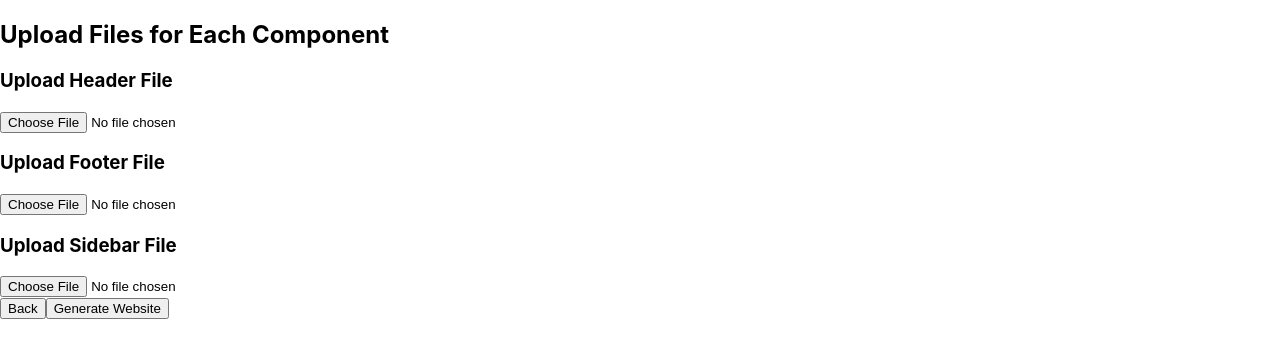
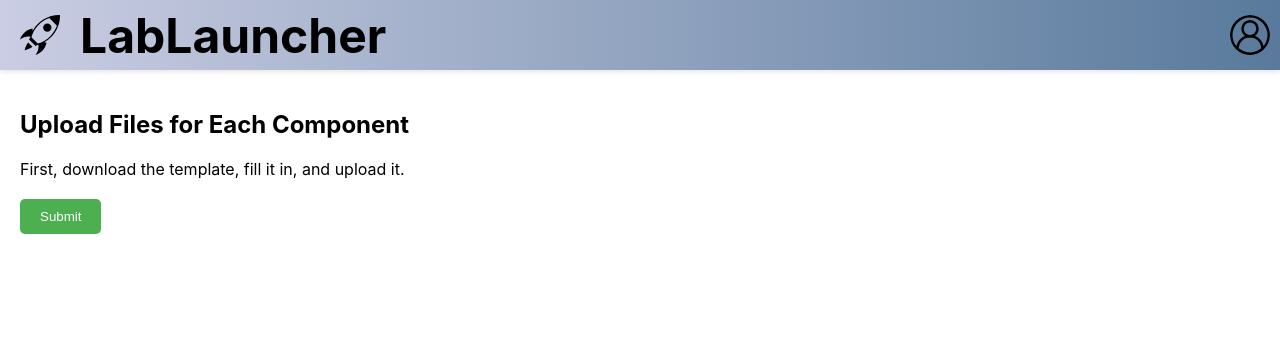
Before and after one commit to assayagt/Lab-Site-Generator, a React (Create React App) app in the folder Frontend/lab-gen/: page /upload-files in a window 1280 px wide. Shown: the top 358 px of the page. Built offline with nearby package versions, Linux system fonts and the light colour scheme.

Commit message:
added upload files

```diff
--- a/Frontend/lab-gen/src/App.js
+++ b/Frontend/lab-gen/src/App.js
@@ -14,7 +14,6 @@ function App() {
        <WebsiteProvider>
        <Router>
             <Routes>
-              {/* Use the new "Routes" component for defining your routes */}
               <Route path="/" element={<WelcomePage/>} />
               <Route
                 path="/choose-components"
--- a/Frontend/lab-gen/src/pages/Generate/ChooseComponentsPage/ChooseComponentsPage.jsx
+++ b/Frontend/lab-gen/src/pages/Generate/ChooseComponentsPage/ChooseComponentsPage.jsx
@@ -13,6 +13,8 @@ const ChooseComponentsPage = () => {
   const [template, setTemplate] = useState(websiteData.template || '');
   const [domain, setDomain] = useState(websiteData.domain || '');
   const [websiteName, setWebsiteName] = useState(websiteData.websiteName || '');
+  const [savedDomainName, setSaveDomainName] = useState(false || websiteData.domain);
+
 
   const handleComponentChange = (component) => {
     setComponents(prevComponents =>
@@ -24,6 +26,7 @@ const ChooseComponentsPage = () => {
 
   const handleSaveNameAndDomain = () => {
     setWebsite({ ...websiteData, domain, websiteName });
+    setSaveDomainName(true);
   };
 
   const handleTemplateClick = (templateName) => {
@@ -36,10 +39,12 @@ const ChooseComponentsPage = () => {
 
   const handleDomainChange = (event) => {
     setDomain(event.target.value);
+    setSaveDomainName(false);
   };
 
   const handleNameChange = (event) => {
     setWebsiteName(event.target.value);
+    setSaveDomainName(false);
   };
 
   const handleSaveComponents = () => {
@@ -61,7 +66,7 @@ const ChooseComponentsPage = () => {
     navigate('/upload-files');
   };
 
-  const isDomainAndNameValid = domain && websiteName;
+  const isDomainAndNameValid = domain && websiteName &&savedDomainName;
 
   return (
     <div>
--- /dev/null
+++ b/Frontend/lab-gen/src/pages/Generate/UploadFilesPage/UploadFilesPage.css
@@ -0,0 +1,42 @@
+.upload_files_main {
+    padding: 20px;
+  }
+
+  .file-upload-section {
+    margin-bottom: 20px;
+  }
+
+  input[type="file"] {
+    margin-top: 10px;
+    padding: 5px;
+  }
+
+  button {
+    background-color: #4CAF50;
+    color: white;
+    border: none;
+    padding: 10px 20px;
+    border-radius: 5px;
+    cursor: pointer;
+  }
+
+  button:hover {
+    background-color: #45a049;
+  }
+
+  button:disabled {
+    background-color: #ccc;
+  }
+
+  strong {
+    font-size: 16px;
+  }
+
+  p {
+    color: green;
+    font-weight: bold;
+  }
+
+  button {
+    margin-top: 20px;
+  }
--- a/Frontend/lab-gen/src/pages/Generate/UploadFilesPage/UploadFilesPage.jsx
+++ b/Frontend/lab-gen/src/pages/Generate/UploadFilesPage/UploadFilesPage.jsx
@@ -1,41 +1,100 @@
 import React, { useState } from 'react';
-import { useNavigate } from 'react-router-dom'; // Import useNavigate instead of useHistory
+import { useNavigate } from 'react-router-dom';
+import Header from '../../../components/Header/Header';
+import { useWebsite } from '../../../Context/WebsiteContext';
+import './UploadFilesPage.css';
 
 const UploadFilesPage = () => {
-  const [files, setFiles] = useState({});
-  const navigate = useNavigate(); // Use useNavigate hook
+  const navigate = useNavigate();
+  const { websiteData, setWebsite } = useWebsite();
+  const [formData, setFormData] = useState({
+    domain: websiteData.domain || '',
+    websiteName: websiteData.websiteName || '',
+    components: websiteData.components || [],
+    files: {},
+    aboutUsContent: '',  // For About Us content
+    contactUsContent: '',  // For Contact Us content
+  });
+
+  const handleInputChange = (e) => {
+    const { name, value } = e.target;
+    setFormData((prev) => ({
+      ...prev,
+      [name]: value,
+    }));
+  };
 
   const handleFileChange = (e, component) => {
     const file = e.target.files[0];
-    setFiles((prev) => ({ ...prev, [component]: file }));
+    if (file) {
+      setFormData((prev) => ({
+        ...prev,
+        files: {
+          ...prev.files,
+          [component]: file,
+        },
+      }));
+    }
   };
 
-  const handleGenerateClick = () => {
-    if (Object.keys(files).length === 0) {
+  const handleDownload = (component) => {
+    const link = document.createElement('a');
+    link.href = `/path/to/template/${component}-template.xlsx`; // Modify as needed
+    link.download = `${component}-template.xlsx`;
+    link.click();
+  };
+
+  const handleSubmit = () => {
+    if (Object.keys(formData.files).length === 0) {
       alert('Please upload all required files!');
       return;
     }
-    navigate('/generate-website'); // Use navigate to go to the next page
-  };
 
-  const handleBack = () => {
-    navigate('/choose-components'); // Use navigate to go back
+    // If all files are uploaded, you can save the data and navigate
+    setWebsite({ ...formData });  // Save the form data
+    alert('Website data saved successfully!');
+    navigate('/some-other-page');
   };
 
   return (
     <div>
+      <Header title="LabLauncher" />
+      <div className="upload_files_main">
         <h2>Upload Files for Each Component</h2>
-      {['Header', 'Footer', 'Sidebar'].map((component) => (
-        <div key={component}>
-          <h3>Upload {component} File</h3>
+        <div>First, download the template, fill it in, and upload it.</div>
+
+        {websiteData.components.map((component) => (
+          <div key={component} className="file-upload-section">
+            <div>
+              <strong>{component}</strong>
+              <div>
+                {/* Special Handling for About Us and Contact Us */}
+                {component === 'About Us' || component === 'Contact Us' ? (
+                  <textarea
+                    name={component}
+                    placeholder={`Enter content for ${component}`}
+                    value={formData[component]}
+                    onChange={handleInputChange}
+                  />
+                ) : (
+                  <button onClick={() => handleDownload(component)}>Download Template</button>
+                )}
+              </div>
+              {/* Display file input for components other than About Us and Contact Us */}
+              {(component !== 'About Us' && component !== 'Contact Us') && (
                 <input
                   type="file"
                   onChange={(e) => handleFileChange(e, component)}
                 />
+              )}
+            </div>
           </div>
         ))}
-      <button onClick={handleBack}>Back</button>
-      <button onClick={handleGenerateClick}>Generate Website</button>
+
+        <div>
+          <button onClick={handleSubmit}>Submit</button>
+        </div>
+      </div>
     </div>
   );
 };
```
Also changed, not shown: 1 other file (tests, documents, lock files or other folders). Lines whose indentation alone changed are shown as unchanged.
